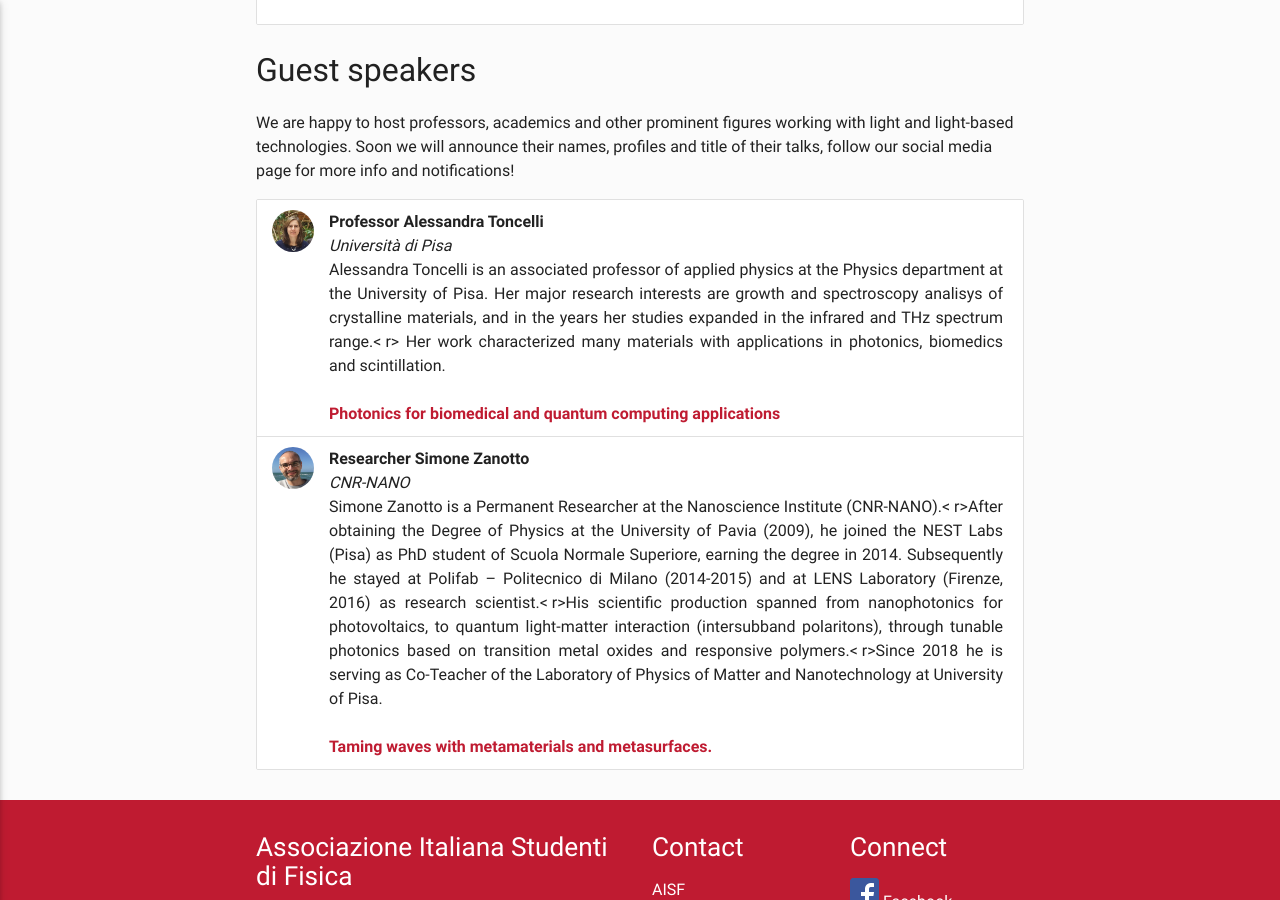
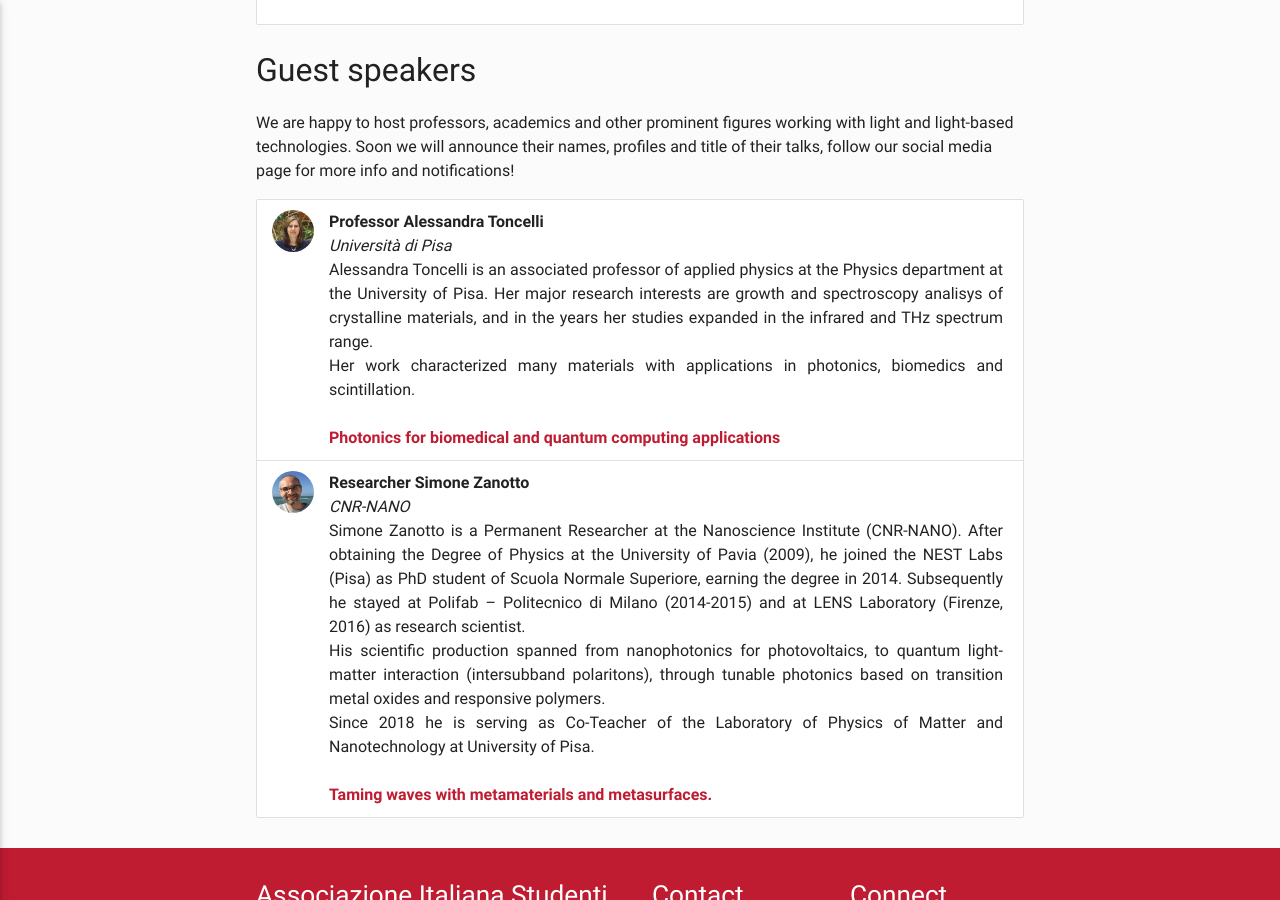
Before and after one commit to ai-sf/lot23, a Jekyll site: the page built from speaker.html, in a window 1280 px wide and 900 px high, scrolled down 838 px. Built offline with Jekyll 4.4.1, drawn with Linux system fonts in a browser that asks for light colours; nearby versions of some CDN libraries.

```diff
--- a/_data/speaker.yml
+++ b/_data/speaker.yml
@@ -31,7 +31,7 @@ content:
   uni: "Università di Pisa"
   img: "toncelli.jpg"
   title: "Photonics for biomedical and quantum computing applications"
-  bio: "Alessandra Toncelli is an associated professor of applied physics at the Physics department at the University of Pisa. Her major research interests are growth and spectroscopy analisys of crystalline materials, and in the years her studies expanded in the infrared and THz spectrum range.<\br> Her work characterized many materials with applications in photonics, biomedics and scintillation."
+  bio: "Alessandra Toncelli is an associated professor of applied physics at the Physics department at the University of Pisa. Her major research interests are growth and spectroscopy analisys of crystalline materials, and in the years her studies expanded in the infrared and THz spectrum range.<br/> Her work characterized many materials with applications in photonics, biomedics and scintillation."
   abstract: ""
   link:
   slides:
@@ -42,7 +42,7 @@ content:
   uni: "CNR-NANO"
   img: "zanotto.png"
   title: "Taming waves with metamaterials and metasurfaces."
-  bio: "Simone Zanotto is a Permanent Researcher at the Nanoscience Institute (CNR-NANO).<\br>After obtaining the Degree of Physics at the University of Pavia (2009), he joined the NEST Labs (Pisa) as PhD student of Scuola Normale Superiore, earning the degree in 2014. Subsequently he stayed at Polifab – Politecnico di Milano (2014-2015) and at LENS Laboratory (Firenze, 2016) as research scientist.<\br>His scientific production spanned from nanophotonics for photovoltaics, to quantum light-matter interaction (intersubband polaritons), through tunable photonics based on transition metal oxides and responsive polymers.<\br>Since 2018 he is serving as Co-Teacher of the Laboratory of Physics of Matter and Nanotechnology at University of Pisa."
+  bio: "Simone Zanotto is a Permanent Researcher at the Nanoscience Institute (CNR-NANO). After obtaining the Degree of Physics at the University of Pavia (2009), he joined the NEST Labs (Pisa) as PhD student of Scuola Normale Superiore, earning the degree in 2014. Subsequently he stayed at Polifab – Politecnico di Milano (2014-2015) and at LENS Laboratory (Firenze, 2016) as research scientist.<br/>His scientific production spanned from nanophotonics for photovoltaics, to quantum light-matter interaction (intersubband polaritons), through tunable photonics based on transition metal oxides and responsive polymers.<br/>Since 2018 he is serving as Co-Teacher of the Laboratory of Physics of Matter and Nanotechnology at University of Pisa."
   abstract: ""
   link: "//meta.nano.cnr.it"
   slides:
```
